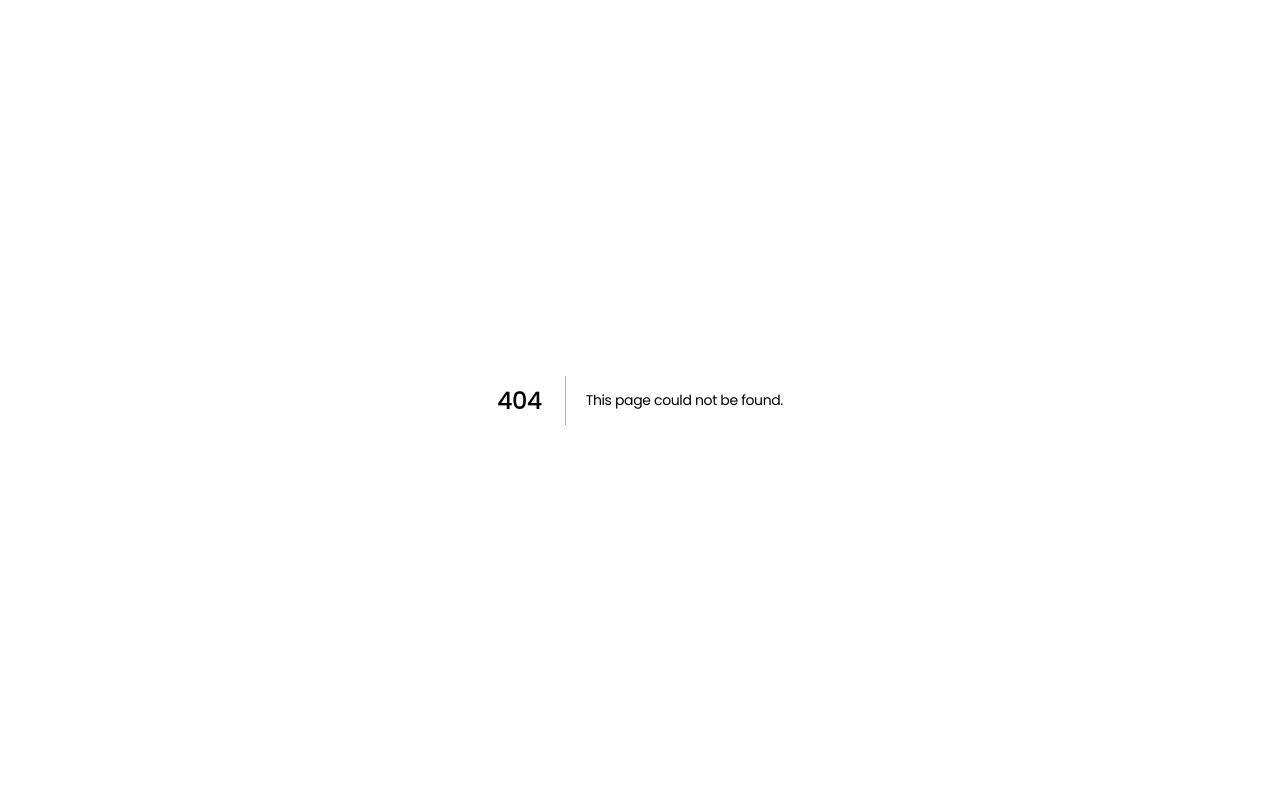
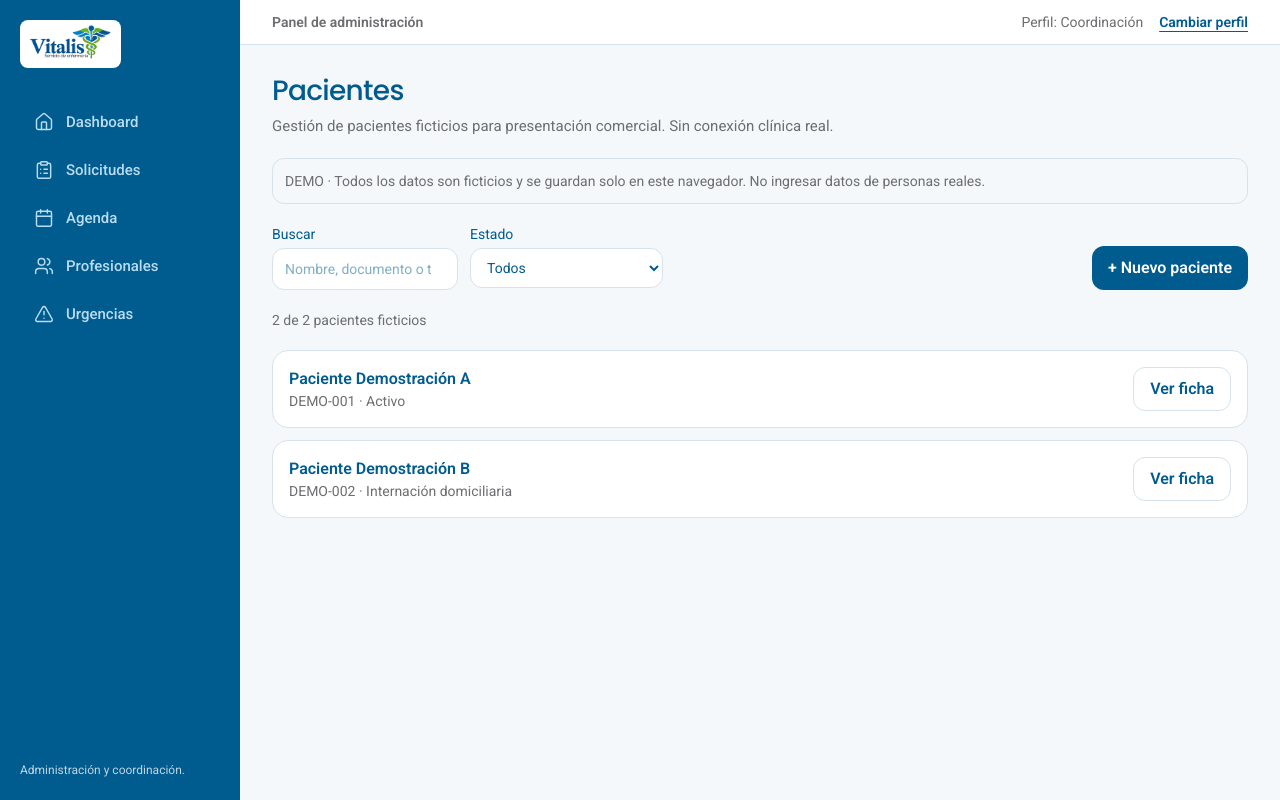
Before and after one commit to equantum-py/vitalis-demo, a Next.js app: page /admin/pacientes in a window 1280 px wide. Before the commit this address had no page. Built offline with nearby package versions, Linux system fonts and the light colour scheme.

Commit message:
feat: módulo demo de pacientes con alta, búsqueda, edición y ficha

```diff
--- /dev/null
+++ b/app/admin/pacientes/page.tsx
@@ -0,0 +1,60 @@
+"use client";
+
+import { useEffect, useMemo, useState } from "react";
+import { EncabezadoPagina, Panel } from "@/components/admin/Encabezado";
+
+type Paciente = {
+  id: string; nombre: string; apellido: string; documento: string; nacimiento: string;
+  telefono: string; direccion: string; emergencia: string; afiliado: boolean;
+  estado: "Activo" | "Internación domiciliaria" | "Alta" | "Suspendido" | "Inactivo";
+  motivo: string;
+};
+const CLAVE = "vitalis-demo-pacientes-08a";
+const EJEMPLOS: Paciente[] = [
+  { id:"demo-001", nombre:"Paciente", apellido:"Demostración A", documento:"DEMO-001", nacimiento:"1982-05-12", telefono:"000 000 000", direccion:"Dirección ficticia 101", emergencia:"Contacto ficticio", afiliado:true, estado:"Activo", motivo:"Seguimiento domiciliario de demostración" },
+  { id:"demo-002", nombre:"Paciente", apellido:"Demostración B", documento:"DEMO-002", nacimiento:"1974-09-23", telefono:"000 000 001", direccion:"Dirección ficticia 202", emergencia:"Contacto ficticio", afiliado:false, estado:"Internación domiciliaria", motivo:"Atención de demostración" }
+];
+const VACIO: Paciente = { id:"", nombre:"", apellido:"", documento:"", nacimiento:"", telefono:"", direccion:"", emergencia:"", afiliado:false, estado:"Activo", motivo:"" };
+const ESTADOS: Paciente["estado"][] = ["Activo","Internación domiciliaria","Alta","Suspendido","Inactivo"];
+const input = "w-full rounded-xl border border-line bg-white px-3 py-2.5 text-ink";
+const boton = "inline-flex min-h-11 items-center justify-center rounded-xl bg-navy px-4 py-2 font-semibold text-white";
+function edad(fecha:string) { if(!fecha) return "Sin dato"; const n=new Date(fecha+"T12:00:00"); if(Number.isNaN(n.getTime())) return "Sin dato"; const hoy=new Date(); let e=hoy.getFullYear()-n.getFullYear(); if(hoy.getMonth()<n.getMonth() || (hoy.getMonth()===n.getMonth() && hoy.getDate()<n.getDate())) e--; return e>=0?e+" años":"Sin dato"; }
+export default function PacientesAdmin() {
+ const [pacientes,setPacientes]=useState<Paciente[]>([]);
+ const [listo,setListo]=useState(false);
+ const [buscar,setBuscar]=useState("");
+ const [estadoFiltro,setEstadoFiltro]=useState("Todos");
+ const [seleccion,setSeleccion]=useState<string|null>(null);
+ const [editando,setEditando]=useState(false);
+ const [form,setForm]=useState<Paciente>(VACIO);
+ const [error,setError]=useState("");
+ useEffect(()=>{try {const raw=localStorage.getItem(CLAVE); const data=raw?JSON.parse(raw):EJEMPLOS; setPacientes(Array.isArray(data)?data:EJEMPLOS);} catch {setPacientes(EJEMPLOS);} setListo(true);},[]);
+ useEffect(()=>{if(listo) localStorage.setItem(CLAVE,JSON.stringify(pacientes));},[pacientes,listo]);
+ const filtrados=useMemo(()=>pacientes.filter(p=> (estadoFiltro==="Todos"||p.estado===estadoFiltro) && [p.nombre,p.apellido,p.documento,p.telefono].join(" ").toLowerCase().includes(buscar.trim().toLowerCase())),[pacientes,buscar,estadoFiltro]);
+ const actual=pacientes.find(p=>p.id===seleccion);
+ function guardar(e:React.FormEvent<HTMLFormElement>){e.preventDefault();const d=form.documento.trim(); if(!form.nombre.trim()||!form.apellido.trim()||!d){setError("Nombre, apellido y documento son obligatorios.");return;}if(pacientes.some(p=>p.documento.trim().toLowerCase()===d.toLowerCase()&&p.id!==form.id)){setError("Ya existe un paciente con ese documento.");return;}const nuevo={...form,id:form.id||"demo-"+Date.now().toString(36),nombre:form.nombre.trim(),apellido:form.apellido.trim(),documento:d};setPacientes(prev=>form.id?prev.map(p=>p.id===form.id?nuevo:p):[nuevo,...prev]);setSeleccion(nuevo.id);setEditando(false);setError("");}
+ function campo(etiqueta:string,llave:keyof Paciente,tipo="text"){return <label className="flex flex-col gap-1 text-sm font-medium text-ink">{etiqueta}<input className={input} type={tipo} value={String(form[llave]??"")} onChange={e=>setForm(v=>({...v,[llave]:e.target.value}))}/></label>;}
+ return <div className="space-y-5">
+  <EncabezadoPagina titulo="Pacientes" descripcion="Gestión de pacientes ficticios para presentación comercial. Sin conexión clínica real." />
+  <p role="note" className="rounded-xl border border-line bg-paper p-3 text-sm text-ink-soft">DEMO · Todos los datos son ficticios y se guardan solo en este navegador. No ingresar datos de personas reales.</p>
+  {editando ? <Panel titulo={form.id?"Editar paciente de demostración":"Nuevo paciente de demostración"}>
+   <form onSubmit={guardar} className="space-y-4">
+    <div className="grid gap-4 md:grid-cols-2">{campo("Nombre *","nombre")}{campo("Apellido *","apellido")}{campo("Documento ficticio *","documento")}{campo("Fecha de nacimiento","nacimiento","date")}{campo("Teléfono ficticio","telefono")}{campo("Dirección ficticia","direccion")}{campo("Contacto de emergencia ficticio","emergencia")}{campo("Motivo de atención ficticio","motivo")}
+    <label className="flex flex-col gap-1 text-sm font-medium">Estado<select className={input} value={form.estado} onChange={e=>setForm(v=>({...v,estado:e.target.value as Paciente["estado"]}))}>{ESTADOS.map(s=><option key={s}>{s}</option>)}</select></label>
+    <label className="flex items-center gap-2 text-sm font-medium"><input type="checkbox" checked={form.afiliado} onChange={e=>setForm(v=>({...v,afiliado:e.target.checked}))}/> Afiliado a Vitalis (demo)</label></div>
+    {error&&<p role="alert" className="text-red-700">{error}</p>}
+    <div className="flex flex-wrap gap-3"><button className={boton} type="submit">Guardar paciente</button><button type="button" className="rounded-xl border border-line px-4 py-2" onClick={()=>{setEditando(false);setError("");}}>Cancelar</button></div>
+   </form>
+  </Panel> : actual ? <Panel titulo="Ficha del paciente">
+    <div className="mb-4 flex flex-wrap gap-3"><button type="button" className="rounded-xl border border-line px-4 py-2" onClick={()=>setSeleccion(null)}>← Volver al listado</button><button type="button" className={boton} onClick={()=>{setForm({...actual});setEditando(true);}}>Editar ficha</button></div>
+    <h2 className="font-display text-2xl text-navy">{actual.nombre} {actual.apellido}</h2><p className="mb-5 text-sm text-ink-soft">{actual.estado} · {edad(actual.nacimiento)}</p>
+    <dl className="grid gap-4 md:grid-cols-2">{([["Documento",actual.documento],["Nacimiento",actual.nacimiento||"Sin dato"],["Teléfono",actual.telefono||"Sin dato"],["Dirección",actual.direccion||"Sin dato"],["Contacto de emergencia",actual.emergencia||"Sin dato"],["Afiliación Vitalis",actual.afiliado?"Sí":"No"],["Motivo de atención",actual.motivo||"Sin dato"]] as const).map(([k,v])=><div key={k} className="rounded-xl bg-paper p-3"><dt className="text-xs text-ink-soft">{k}</dt><dd className="mt-1 font-medium text-ink">{v}</dd></div>)}</dl>
+    <div className="mt-5 rounded-xl border border-line p-4"><h3 className="font-semibold">Historia clínica</h3><p className="text-sm text-ink-soft">Módulo pendiente para una próxima etapa de la demo. No hay registros clínicos reales.</p></div>
+   </Panel> : <>
+   <div className="flex flex-wrap items-end justify-between gap-3"><div className="flex flex-wrap gap-3"><label className="flex flex-col gap-1 text-sm">Buscar<input className={input} type="search" value={buscar} onChange={e=>setBuscar(e.target.value)} placeholder="Nombre, documento o teléfono"/></label><label className="flex flex-col gap-1 text-sm">Estado<select className={input} value={estadoFiltro} onChange={e=>setEstadoFiltro(e.target.value)}><option>Todos</option>{ESTADOS.map(s=><option key={s}>{s}</option>)}</select></label></div><button type="button" className={boton} onClick={()=>{setForm({...VACIO});setError("");setEditando(true);}}>+ Nuevo paciente</button></div>
+   <p role="status" className="text-sm text-ink-soft">{filtrados.length} de {pacientes.length} pacientes ficticios</p>
+   <ul className="grid gap-3">{filtrados.map(p=><li key={p.id} className="rounded-2xl border border-line bg-white p-4"><div className="flex flex-wrap items-center justify-between gap-3"><div><p className="font-semibold text-ink">{p.nombre} {p.apellido}</p><p className="text-sm text-ink-soft">{p.documento} · {p.estado}</p></div><button type="button" className="min-h-11 rounded-xl border border-line px-4 font-semibold text-navy" onClick={()=>setSeleccion(p.id)}>Ver ficha</button></div></li>)}</ul>
+   {listo&&filtrados.length===0&&<p className="rounded-xl bg-paper p-5 text-ink-soft">No se encontraron pacientes.</p>}
+  </>}
+ </div>;
+}
```
